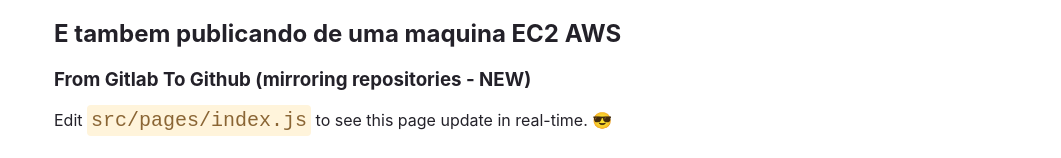
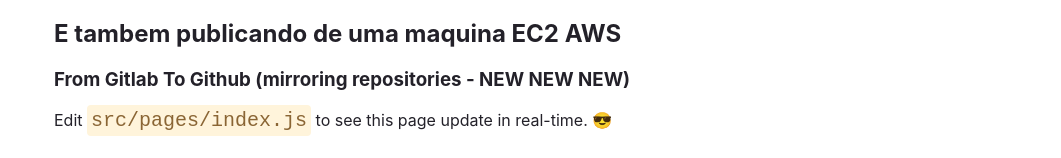
Before and after one commit to xandesueiro/trilhalab-website, a Gatsby site: page / in a window 1280 px wide. Shown: the part 364-522 px from the top of the page, without its empty margins (50-1111 px from the left). Built offline with nearby package versions, Linux system fonts and the light colour scheme; Gatsby itself is replaced by a stand-in of ours.

Commit message:
new push mirror from gitlab to github

```diff
--- a/src/pages/index.js
+++ b/src/pages/index.js
@@ -141,7 +141,7 @@ const IndexPage = () => {
       <h2>Trabalhando com pipeline no Gitlab</h2>
       <h2>Estamos publicando este site no S3 AWS por uma pipeline automatizada no Gitlab!!!</h2>
       <h2>E tambem publicando de uma maquina EC2 AWS</h2>
-      <h3>From Gitlab To Github (mirroring repositories - NEW)</h3>
+      <h3>From Gitlab To Github (mirroring repositories - NEW NEW NEW)</h3>
       <p style={paragraphStyles}>
         Edit <code style={codeStyles}>src/pages/index.js</code> to see this page
         update in real-time.{" "}
```
